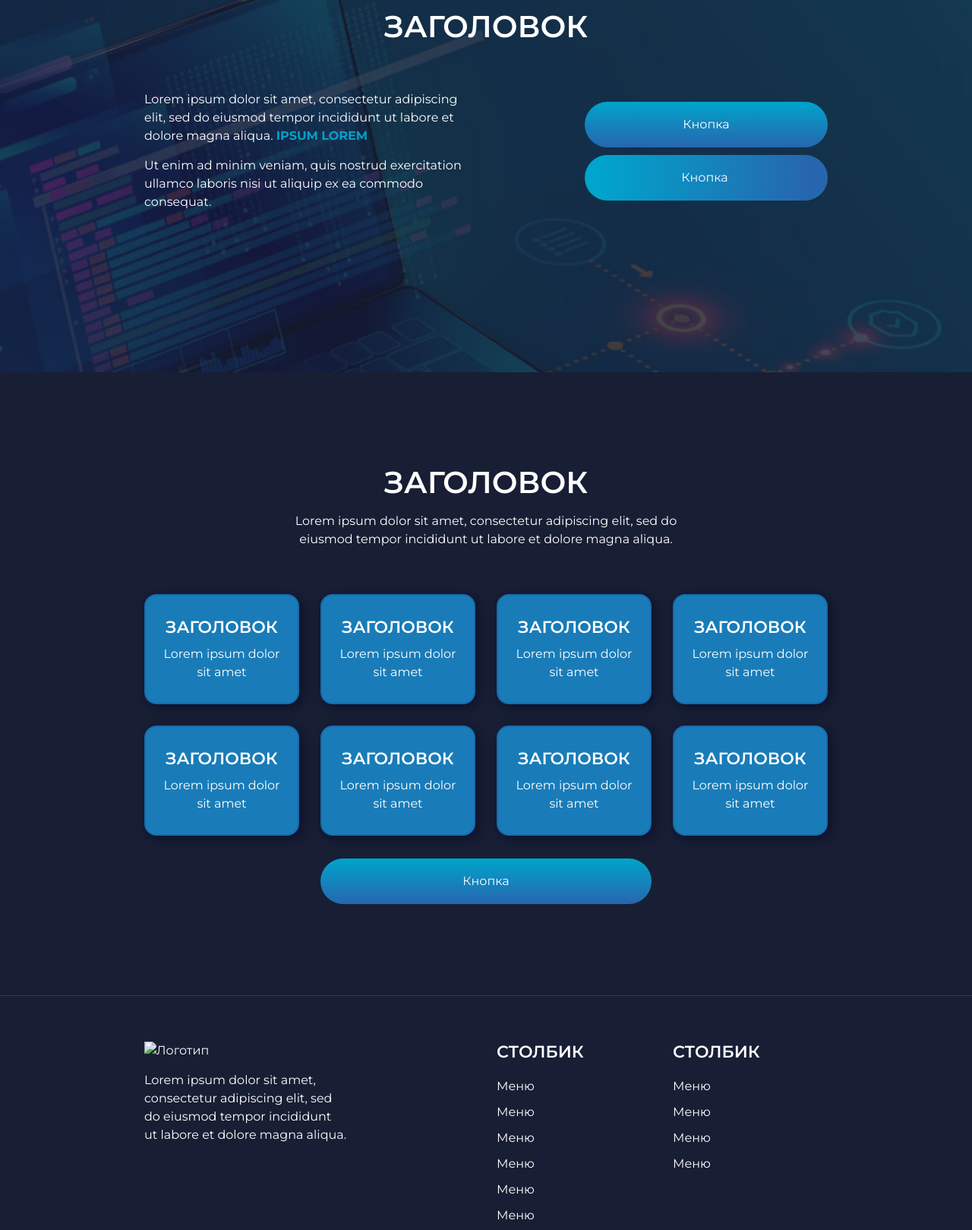
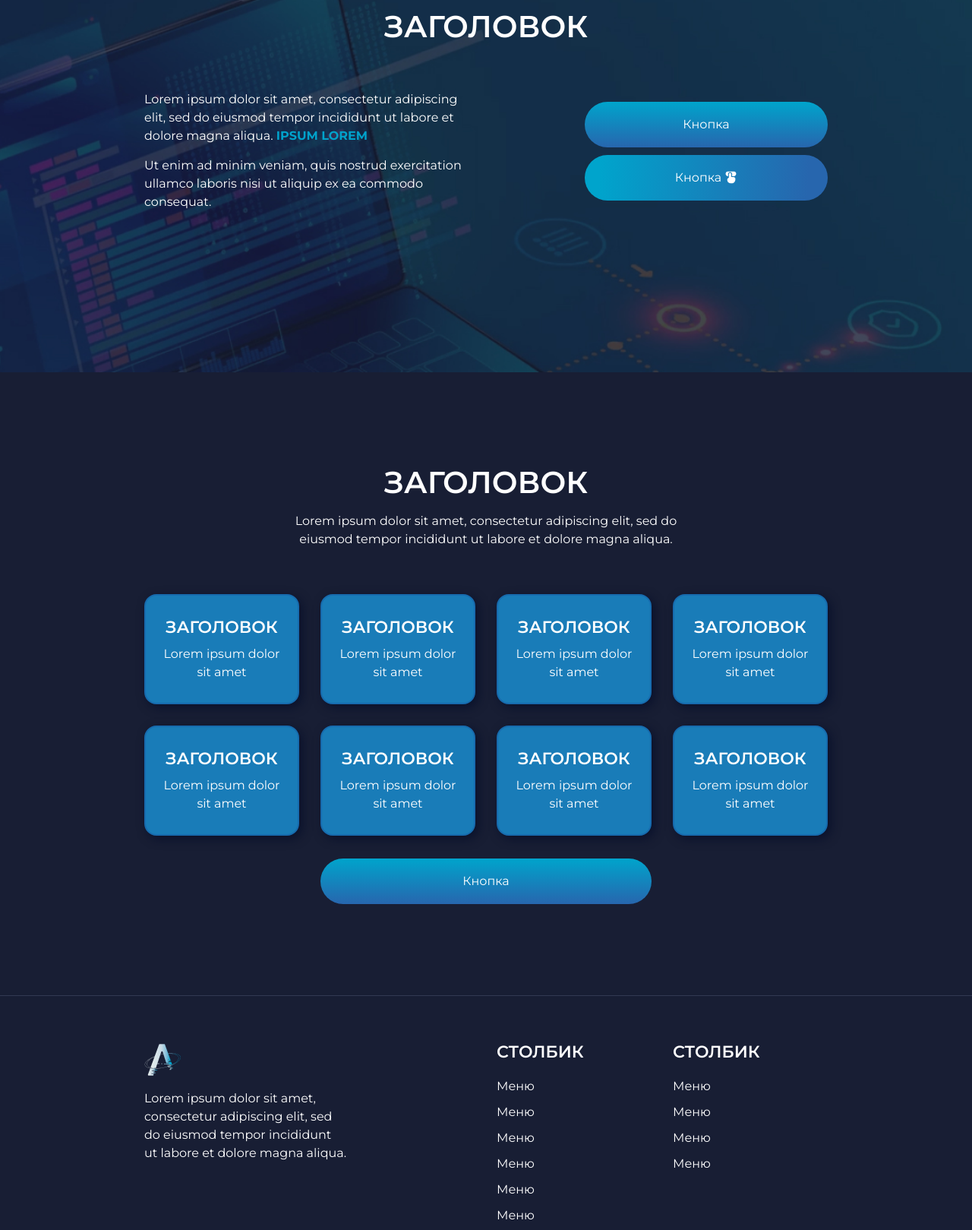
Before and after one commit to AiromanR/homework, a plain HTML site: page lesson54/index.html in a window 1280 px wide. Shown: the part 228-1847 px from the top of the page at 76% size. Drawn offline with Linux system fonts and the light colour scheme; the site is published under a folder, as on GitHub Pages, so addresses that start at the root find nothing.

Commit message:
Update index.html

```diff
--- a/lesson54/index.html
+++ b/lesson54/index.html
@@ -58,7 +58,7 @@
                </div>
                <div class="hero__buttons">
                   <a class="hero__button-one" href="#">Кнопка</a>
-                  <a class="hero__button-two" href="#">Кнопка <img src="/img/btn.svg" alt=""></a>
+                  <a class="hero__button-two" href="#">Кнопка <img src="img/btn.svg" alt=""></a>
                </div>
             </div>
          </div>
@@ -160,7 +160,7 @@
          <div class="footer__inner">
             <div class="footer__desc">
                <a href="#">
-                  <img src="/img/logo.png" alt="Логотип">
+                  <img src="img/logo.png" alt="Логотип">
                </a>
                <p>Lorem ipsum dolor sit amet, consectetur adipiscing elit, sed do eiusmod tempor incididunt ut labore et dolore magna aliqua. </p>
             </div>
```
